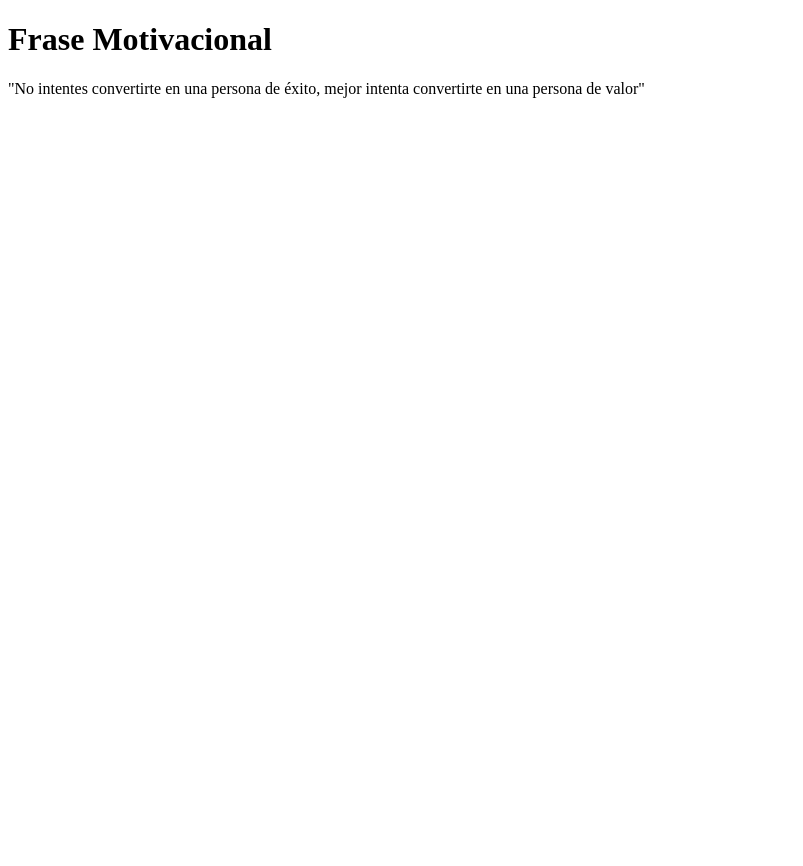
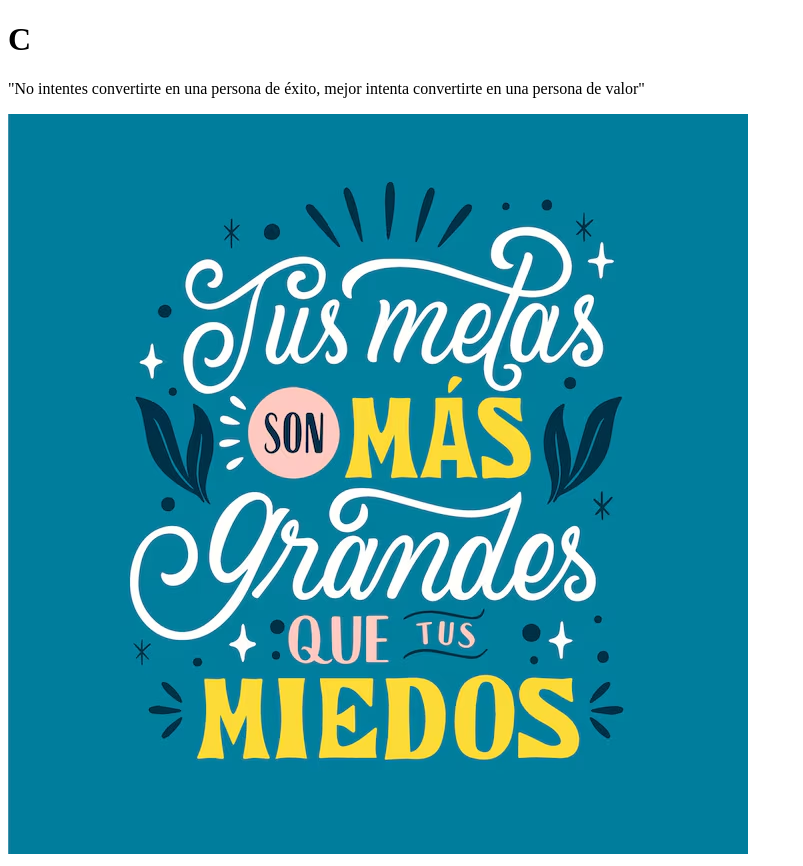
Before and after one commit to hiximnna/Mensajee, a plain HTML site: page index.html in a window 1280 px wide. Shown: the whole page, without its empty margins (0-803 px from the left). Before the commit the page ends 800 px from the top, so only its background shows below. Drawn offline with Linux system fonts and the light colour scheme.

Commit message:
Agregar index.html (Frase Motivacional)

```diff
--- a/index.html
+++ b/index.html
@@ -6,7 +6,8 @@
         <title>Frase Motivacional</title> <!-- Título de la pestaña -->
     </head>
     <body>
-        <h1>Frase Motivacional</h1> <!-- Título visible -->
+        <h1>C</h1> <!-- Título visible -->
         <p>"No intentes convertirte en una persona de éxito, mejor intenta convertirte en una persona de valor"</p>
+        <img src="frasemotivadora1.jpg">
     </body>
 </html>
```
Also changed, not shown: frasemotivadora1.jpg (added).
